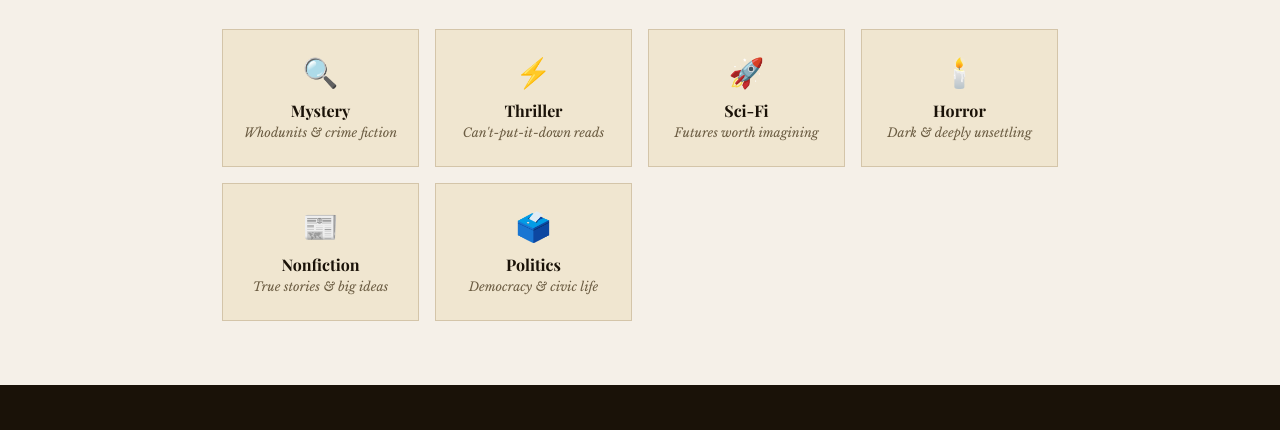
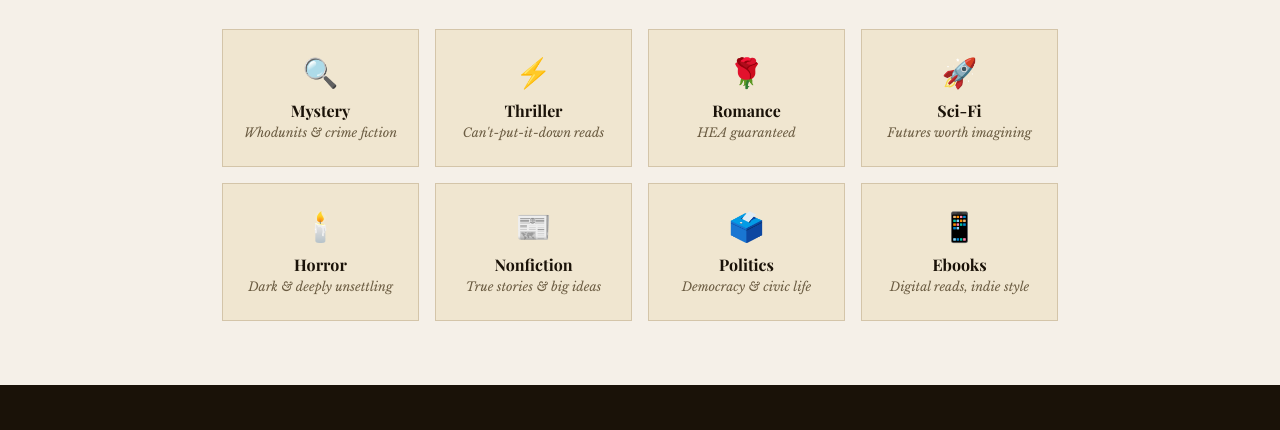
Before and after one commit to stacyrch2019/bookshop-social-media, a plain HTML site: page index.html in a window 1280 px wide. Shown: the part 696-1126 px from the top of the page. Drawn offline with nearby package versions, Linux system fonts and the light colour scheme; a web font is replaced by a local one.

Commit message:
add cards

```diff
--- a/index.html
+++ b/index.html
@@ -335,6 +335,11 @@
         <span class="genre-desc">Can't-put-it-down reads</span>
       </a>
       <a class="genre-card" href="https://bookshop.org/shop/thefort" target="_blank" rel="noopener">
+        <span class="genre-icon">🌹</span>
+        <span class="genre-name">Romance</span>
+        <span class="genre-desc">HEA guaranteed</span>
+      </a>
+      <a class="genre-card" href="https://bookshop.org/shop/thefort" target="_blank" rel="noopener">
         <span class="genre-icon">🚀</span>
         <span class="genre-name">Sci-Fi</span>
         <span class="genre-desc">Futures worth imagining</span>
@@ -353,6 +358,11 @@
         <span class="genre-icon">🗳️</span>
         <span class="genre-name">Politics</span>
         <span class="genre-desc">Democracy & civic life</span>
+      </a>
+      <a class="genre-card" href="https://bookshop.org/shop/thefort" target="_blank" rel="noopener">
+        <span class="genre-icon">📱</span>
+        <span class="genre-name">Ebooks</span>
+        <span class="genre-desc">Digital reads, indie style</span>
       </a>
     </div>
   </div>
```
